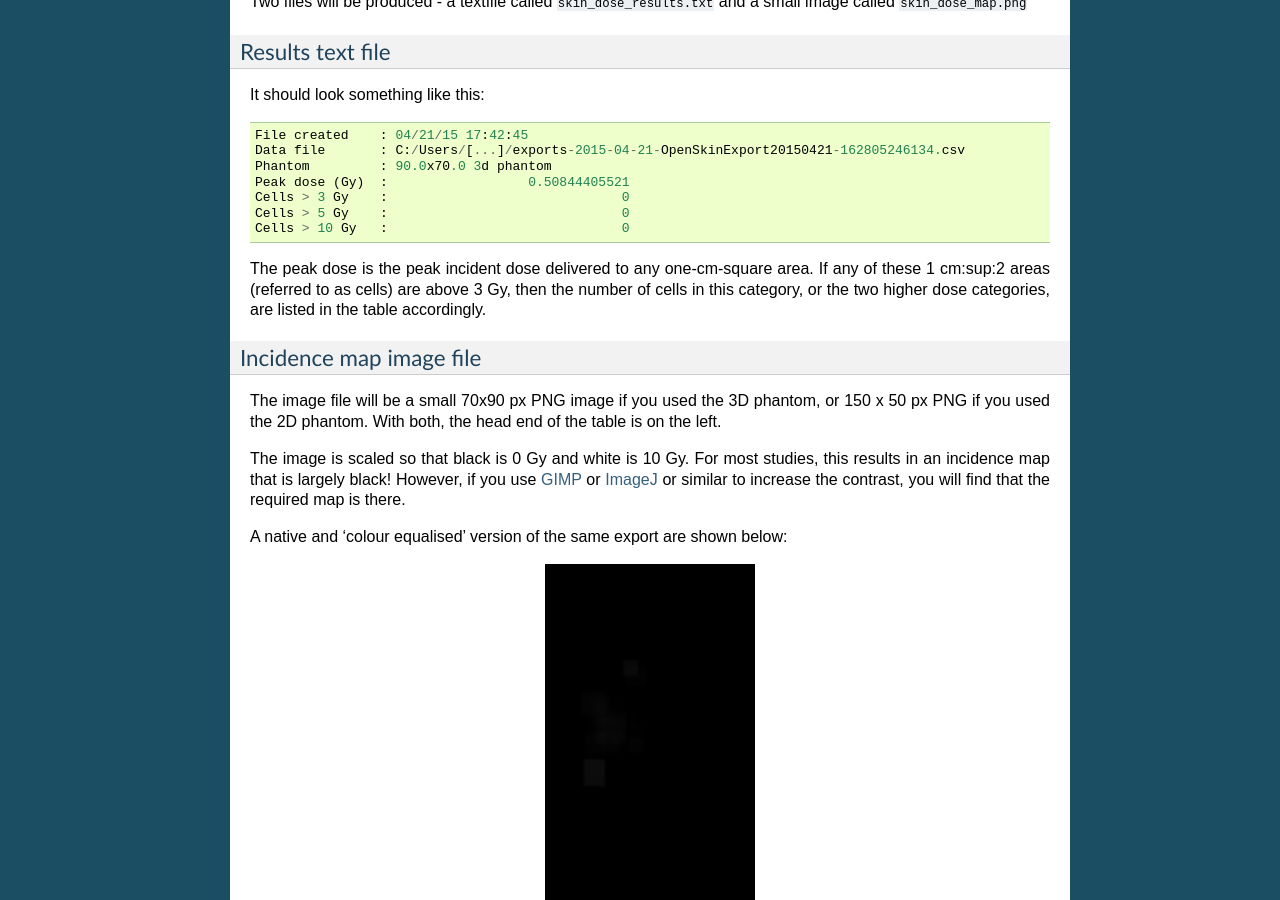
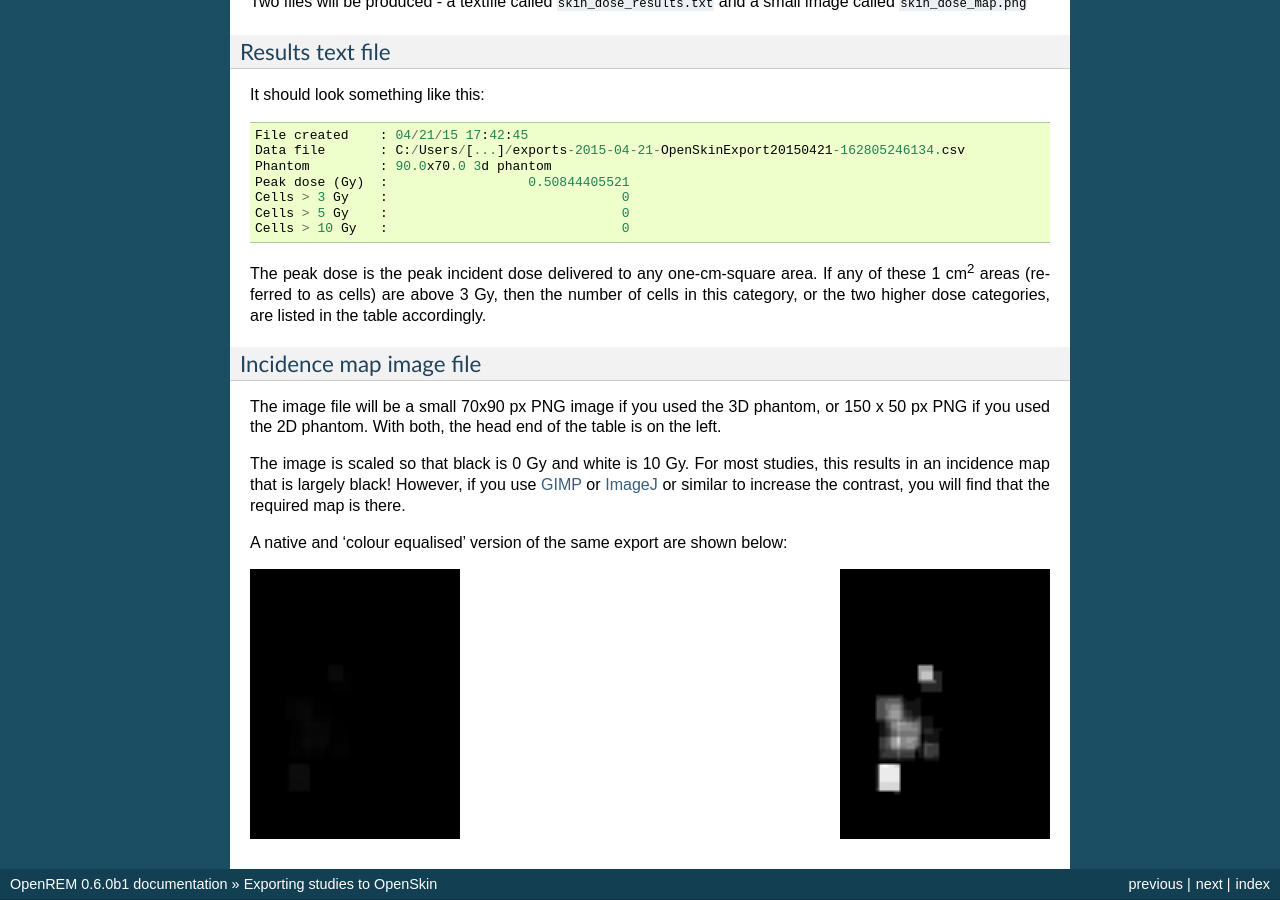
Before and after one commit to ckswilliams/modOpenREM, a Sphinx documentation site: the page built from docs/openskin.rst, in a window 1280 px wide and 900 px high, scrolled down 826 px. Built offline with Sphinx 7.4.7, drawn with Linux system fonts in a browser that asks for light colours.

Commit message:
Corrected superscript notation. Tried moving the images.

```diff
--- a/docs/openskin.rst
+++ b/docs/openskin.rst
@@ -52,7 +52,7 @@ It should look something like this::
     Cells > 5 Gy    :                              0
     Cells > 10 Gy   :                              0
 
-The peak dose is the peak incident dose delivered to any one-cm-square area. If any of these 1 cm\ :sup:2 areas
+The peak dose is the peak incident dose delivered to any one-cm-square area. If any of these 1 cm\ :sup:`2` areas
 (referred to as cells) are above 3 Gy, then the number of cells in this category, or the two higher dose categories,
 are listed in the table accordingly.
 
@@ -70,12 +70,12 @@ A native and 'colour equalised' version of the same export are shown below:
 
 .. image:: img/skin_dose_map.png
     :width: 210px
-    :align: center
+    :align: left
     :alt: OpenSkin incidence map, unscaled
 
 .. image:: img/skin_dose_map_scaled.png
     :width: 210px
-    :align: center
+    :align: right
     :alt: OpenSkin incidence map, scaled
 
 
```
